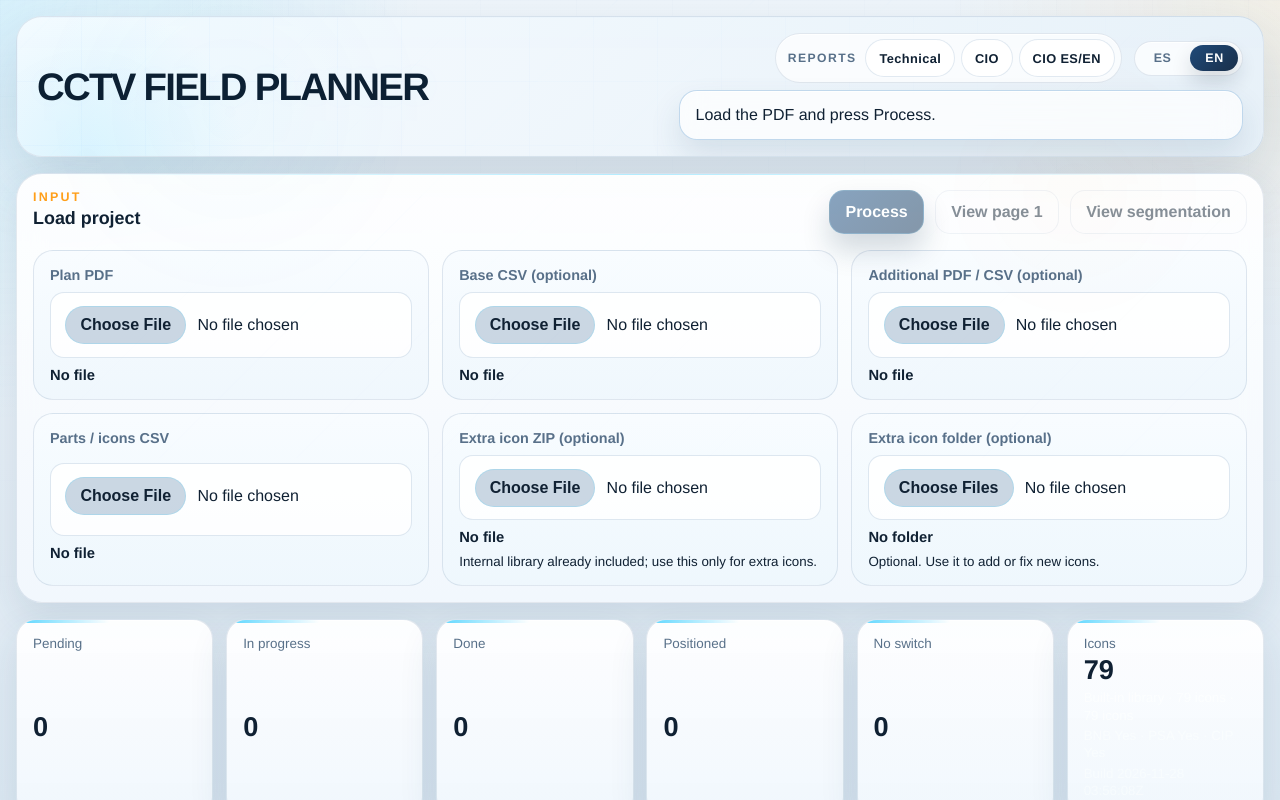
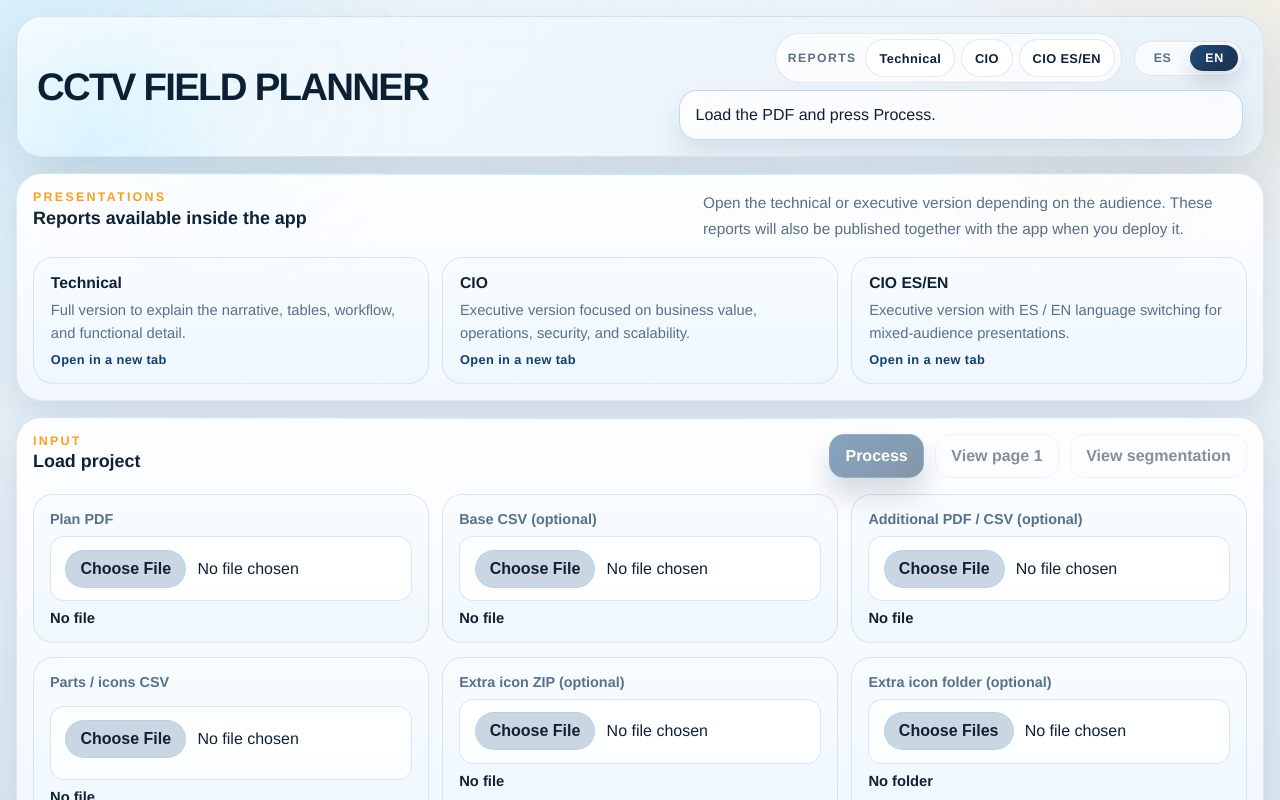
Before and after one commit to felipemartinezs/cctv-planner_v3, a React (Vite) app: page / in a window 1280 px wide. Shown: the top 800 px of the page. Built offline with nearby package versions, Linux system fonts and the light colour scheme.

Commit message:
Add report presentation card to main app

```diff
--- a/src/App.tsx
+++ b/src/App.tsx
@@ -661,9 +661,21 @@ export default function App() {
   const selectedAmbiguity = selectedRecord ? ambiguityFor(selectedRecord) : null;
   const canViewPlan = Boolean(plan?.viewerUrl);
   const reportLinks = [
-    { href: "/reporte/index.html", label: t("reports.technical") },
-    { href: "/reporte/index-cio.html", label: t("reports.executive") },
-    { href: "/reporte/index-cio-bilingual.html", label: t("reports.bilingual") },
+    {
+      href: "/reporte/index.html",
+      label: t("reports.technical"),
+      description: t("reports.technicalDescription"),
+    },
+    {
+      href: "/reporte/index-cio.html",
+      label: t("reports.executive"),
+      description: t("reports.executiveDescription"),
+    },
+    {
+      href: "/reporte/index-cio-bilingual.html",
+      label: t("reports.bilingual"),
+      description: t("reports.bilingualDescription"),
+    },
   ];
 
   return (
@@ -712,6 +724,32 @@ export default function App() {
           {processedAt && <span className="status-note">{t("status.processedAt", { time: processedAt })}</span>}
         </div>
       </header>
+
+      <section className="report-hub-card">
+        <div className="report-hub-card__header">
+          <div>
+            <p className="eyebrow">{t("reports.cardEyebrow")}</p>
+            <h2>{t("reports.cardTitle")}</h2>
+          </div>
+          <p className="report-hub-card__description">{t("reports.cardDescription")}</p>
+        </div>
+        <div className="report-hub-grid">
+          {reportLinks.map((report) => (
+            <a
+              key={report.href}
+              className="report-hub-link"
+              href={report.href}
+              target="_blank"
+              rel="noreferrer"
+              title={t("reports.openInNewTab")}
+            >
+              <strong>{report.label}</strong>
+              <span>{report.description}</span>
+              <small>{t("reports.openInNewTab")}</small>
+            </a>
+          ))}
+        </div>
+      </section>
 
       <section className="ingest-card">
         <div className="ingest-card__header">
--- a/src/i18n.tsx
+++ b/src/i18n.tsx
@@ -23,6 +23,12 @@ const translations: Record<Language, TranslationTable> = {
     "reports.executive": "CIO",
     "reports.bilingual": "CIO ES/EN",
     "reports.openInNewTab": "Abrir en una nueva pestana",
+    "reports.cardEyebrow": "Presentaciones",
+    "reports.cardTitle": "Reportes disponibles dentro de la app",
+    "reports.cardDescription": "Abre la version tecnica o ejecutiva segun la audiencia. Estos reportes tambien se publican junto con la app cuando se haga deploy.",
+    "reports.technicalDescription": "Version completa para explicar narrativa, tablas, flujo y detalle funcional.",
+    "reports.executiveDescription": "Version ejecutiva enfocada en valor de negocio, operacion, seguridad y escalabilidad.",
+    "reports.bilingualDescription": "Version ejecutiva con cambio de idioma ES / EN para presentaciones mixtas.",
     "status.initial": "Carga el PDF y pulsa Procesar.",
     "status.missingPlan": "Falta seleccionar el PDF del plano.",
     "status.processing": "Procesando PDF y datos...",
@@ -261,6 +267,12 @@ const translations: Record<Language, TranslationTable> = {
     "reports.executive": "CIO",
     "reports.bilingual": "CIO ES/EN",
     "reports.openInNewTab": "Open in a new tab",
+    "reports.cardEyebrow": "Presentations",
+    "reports.cardTitle": "Reports available inside the app",
+    "reports.cardDescription": "Open the technical or executive version depending on the audience. These reports will also be published together with the app when you deploy it.",
+    "reports.technicalDescription": "Full version to explain the narrative, tables, workflow, and functional detail.",
+    "reports.executiveDescription": "Executive version focused on business value, operations, security, and scalability.",
+    "reports.bilingualDescription": "Executive version with ES / EN language switching for mixed-audience presentations.",
     "status.initial": "Load the PDF and press Process.",
     "status.missingPlan": "Please select the plan PDF first.",
     "status.processing": "Processing PDF and data...",
--- a/src/styles.css
+++ b/src/styles.css
@@ -312,6 +312,7 @@ img {
 }
 
 .ingest-card,
+.report-hub-card,
 .tasks-panel,
 .detail-panel {
   border: 1px solid var(--line);
@@ -325,12 +326,14 @@ img {
 }
 
 .ingest-card,
+.report-hub-card,
 .tasks-panel,
 .detail-panel {
   padding: 1rem;
 }
 
 .ingest-card::before,
+.report-hub-card::before,
 .tasks-panel::before,
 .detail-panel::before {
   content: "";
@@ -345,7 +348,12 @@ img {
   margin-bottom: 1rem;
 }
 
+.report-hub-card {
+  margin-bottom: 1rem;
+}
+
 .ingest-card__header,
+.report-hub-card__header,
 .panel-head,
 .detail-drawer__header {
   display: flex;
@@ -355,6 +363,7 @@ img {
 }
 
 .ingest-card__header h2,
+.report-hub-card__header h2,
 .panel-head h2,
 .detail-drawer__header h2,
 .focus-card h3,
@@ -368,6 +377,66 @@ img {
   display: flex;
   flex-wrap: wrap;
   gap: 0.7rem;
+}
+
+.report-hub-card__header {
+  align-items: start;
+}
+
+.report-hub-card__description {
+  max-width: 34rem;
+  margin: 0;
+  color: var(--ink-soft);
+  font-size: 0.96rem;
+  line-height: 1.65;
+}
+
+.report-hub-grid {
+  display: grid;
+  gap: 0.85rem;
+  margin-top: 1rem;
+}
+
+.report-hub-link {
+  display: grid;
+  gap: 0.45rem;
+  padding: 1rem 1.05rem;
+  border: 1px solid var(--line);
+  border-radius: 20px;
+  background:
+    linear-gradient(180deg, rgba(248, 252, 255, 0.96), rgba(239, 247, 253, 0.96));
+  color: var(--ink);
+  text-decoration: none;
+  transition:
+    transform 160ms ease,
+    border-color 160ms ease,
+    box-shadow 160ms ease,
+    background 160ms ease;
+}
+
+.report-hub-link strong {
+  font-size: 0.98rem;
+  color: var(--ink);
+}
+
+.report-hub-link span {
+  color: var(--ink-soft);
+  line-height: 1.55;
+  font-size: 0.92rem;
+}
+
+.report-hub-link small {
+  color: var(--navy);
+  font-size: 0.8rem;
+  font-weight: 800;
+  letter-spacing: 0.03em;
+}
+
+.report-hub-link:hover {
+  transform: translateY(-1px);
+  border-color: var(--line-strong);
+  box-shadow: 0 16px 28px rgba(35, 71, 103, 0.12);
+  background: linear-gradient(180deg, rgba(244, 251, 255, 0.98), rgba(233, 245, 253, 0.98));
 }
 
 .primary-action,
@@ -1514,6 +1583,10 @@ img {
     grid-template-columns: repeat(3, minmax(0, 1fr));
   }
 
+  .report-hub-grid {
+    grid-template-columns: repeat(3, minmax(0, 1fr));
+  }
+
   .operations-grid {
     grid-template-columns: minmax(0, 1.08fr) minmax(380px, 0.92fr);
     align-items: start;
@@ -1559,6 +1632,7 @@ img {
   }
 
   .ingest-card__header,
+  .report-hub-card__header,
   .panel-head,
   .pdf-modal__header {
     flex-direction: column;
```
